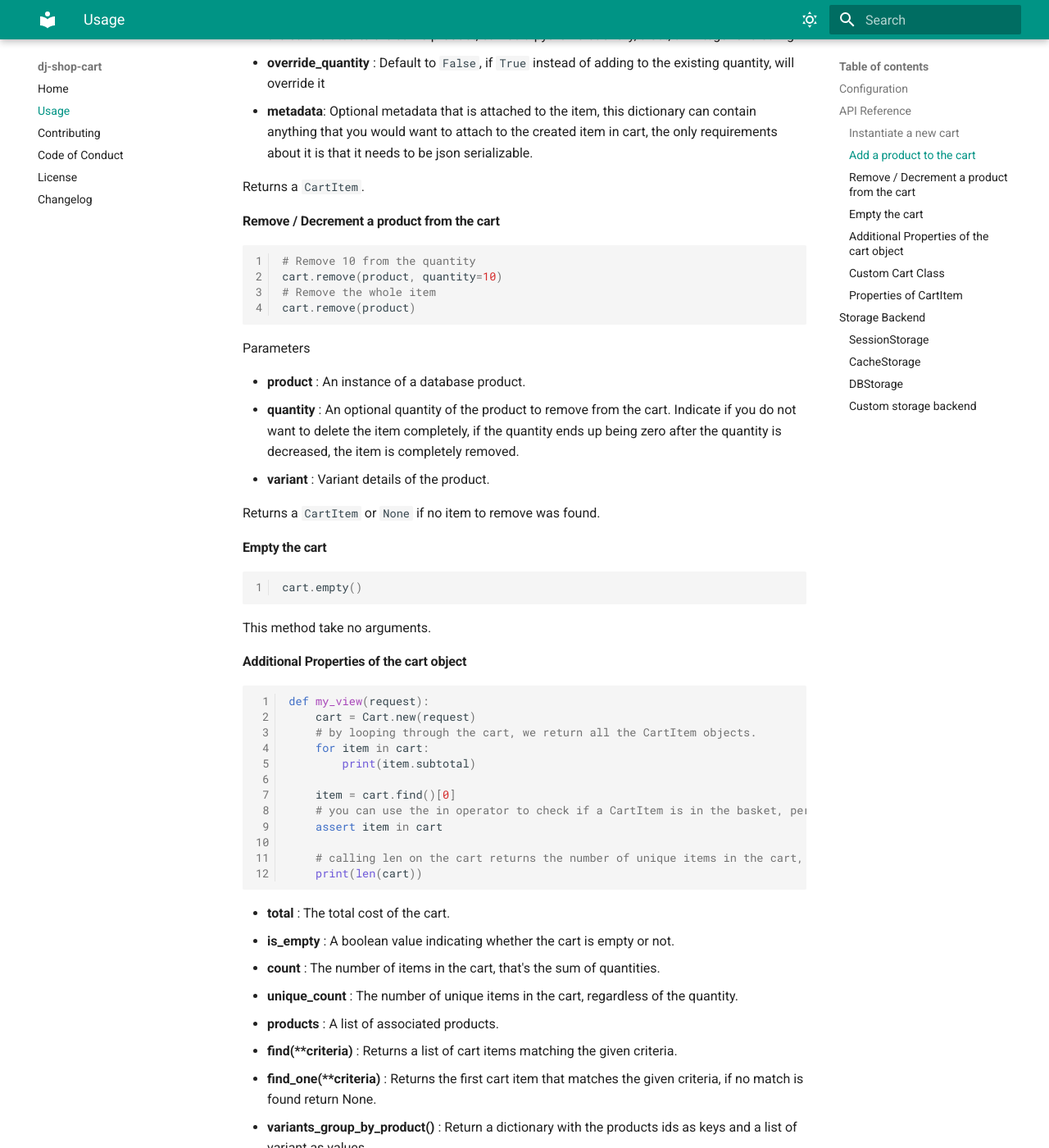
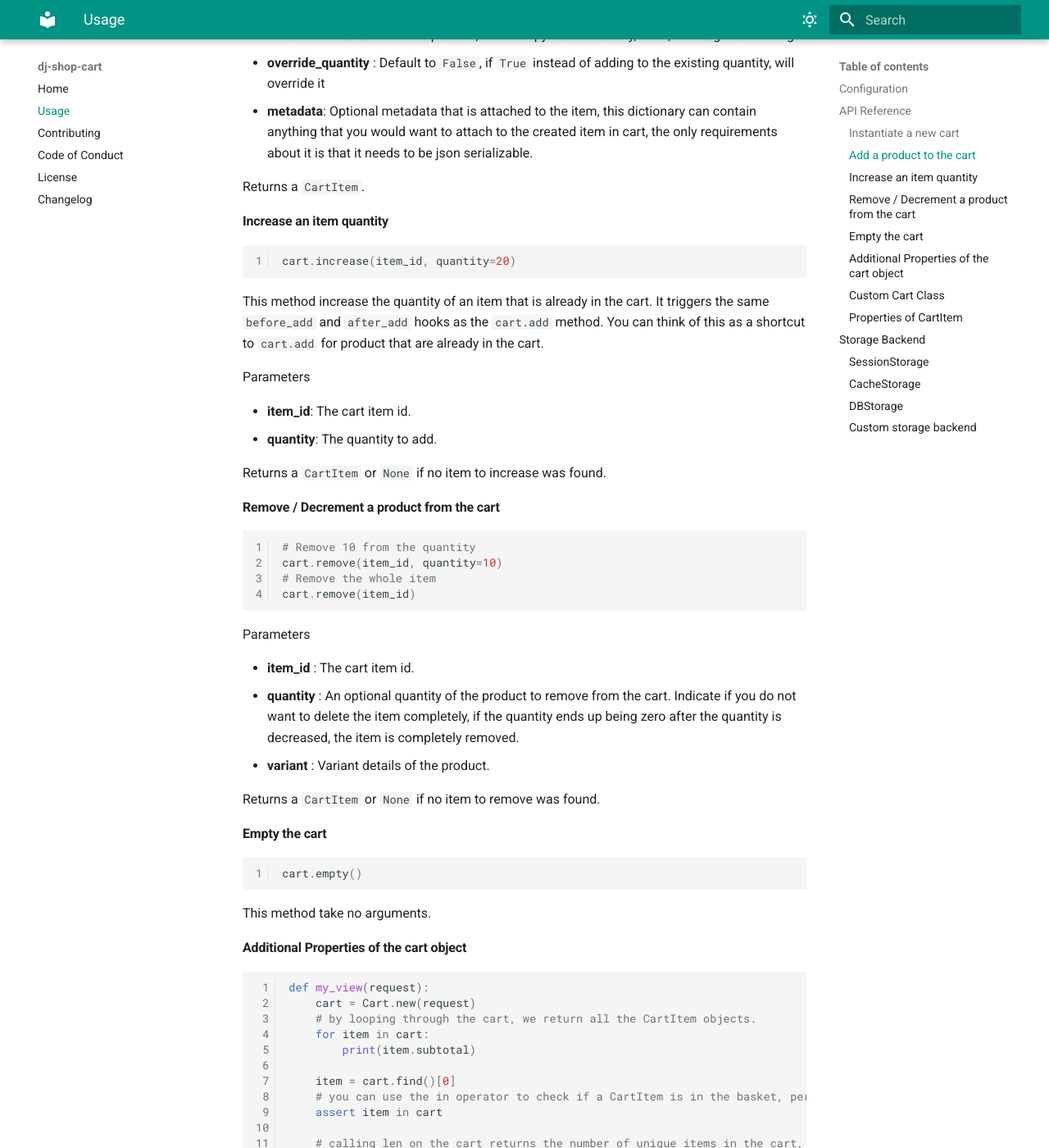
Before and after one commit to Tobi-De/dj-shop-cart, an MkDocs documentation site: the page built from docs/usage.md, in a window 1280 px wide and 1400 px high, scrolled down 1278 px. Shown: the whole window at 82% size. Built offline with MkDocs 1.6.1 and Material for MkDocs 9.7.7, drawn with Linux system fonts in a browser that asks for light colours.

Commit message:
feat: increase method to easily increase the quantity of a cart item

````diff
--- a/docs/usage.md
+++ b/docs/usage.md
@@ -46,18 +46,35 @@ Parameters
 
 Returns a `CartItem`.
 
+### Increase an item quantity
+
+```python
+cart.increase(item_id, quantity=20)
+```
+
+This method increase the quantity of an item that is already in the cart. It triggers the same `before_add`
+and `after_add` hooks as the `cart.add` method. You can think of this as a shortcut to `cart.add` for
+product that are already in the cart.
+
+Parameters
+
+ - **item_id**:  The cart item id.
+ - **quantity**: The quantity to add.
+
+Returns a `CartItem` or `None` if no item to increase was found.
+
 ### Remove / Decrement a product from the cart
 
 ```python
 # Remove 10 from the quantity
-cart.remove(product, quantity=10)
+cart.remove(item_id, quantity=10)
 # Remove the whole item
-cart.remove(product)
+cart.remove(item_id)
 ```
 
 Parameters
 
-- **product** : An instance of a database product.
+- **item_id** : The cart item id.
 - **quantity** :  An optional quantity of the product to remove from the cart.
   Indicate if you do not want to delete the item completely, if the quantity ends up being zero after the quantity is decreased, the item is completely removed.
 - **variant** : Variant details of the product.
````
Also changed, not shown: README.md (+8 -6 lines), 2 other files.
